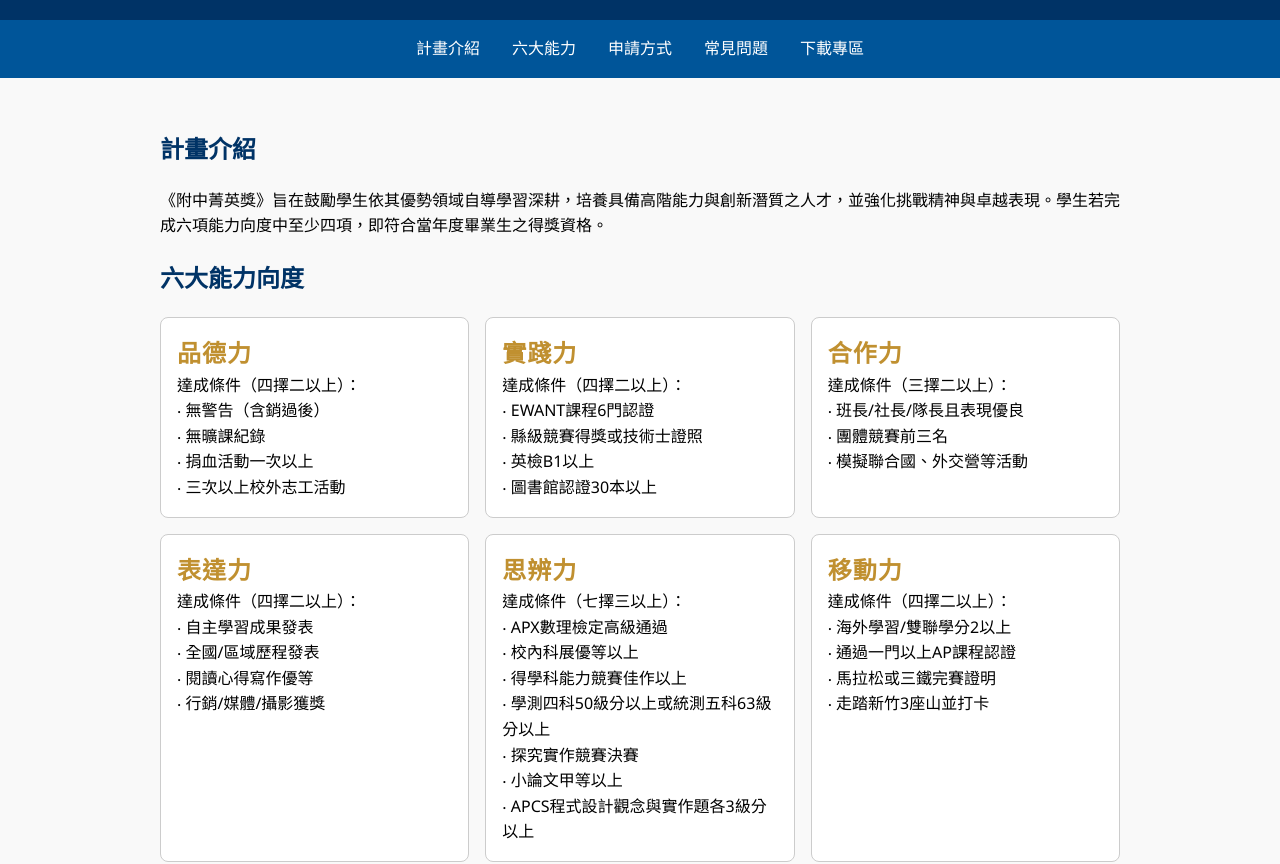
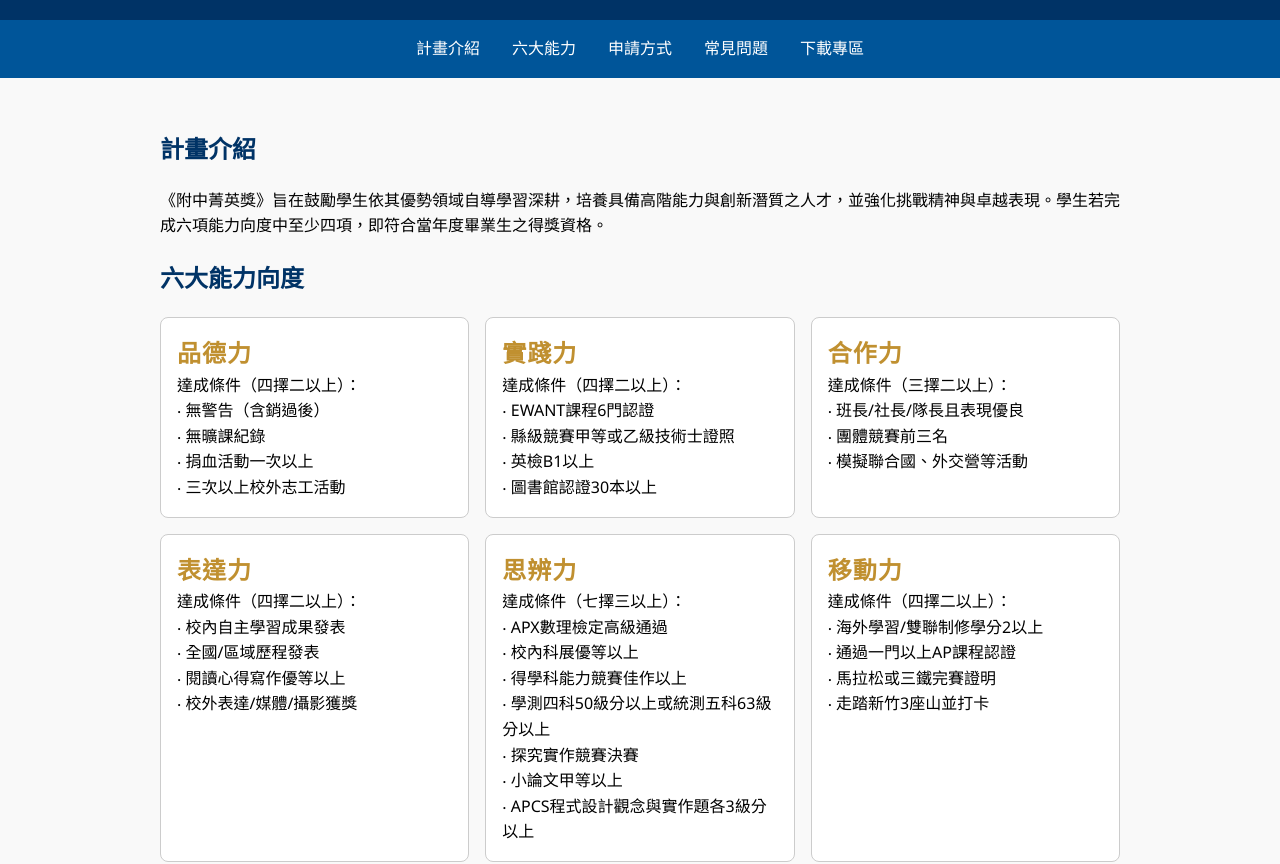
Before and after one commit to eliteaward/cpyc, a plain HTML site: page index.html in a window 1280 px wide. Shown: the part 106-970 px from the top of the page. Drawn offline with Linux system fonts and the light colour scheme.

Commit message:
Update index.html

```diff
--- a/index.html
+++ b/index.html
@@ -96,7 +96,7 @@
           <strong style="font-size: 24px; color: #C09030; letter-spacing: 1px;">實踐力</strong><br>
           達成條件（四擇二以上）：<br>
           ‧ EWANT課程6門認證<br>
-          ‧ 縣級競賽得獎或技術士證照<br>
+          ‧ 縣級競賽甲等或乙級技術士證照<br>
           ‧ 英檢B1以上<br>
           ‧ 圖書館認證30本以上
         </div>
@@ -110,10 +110,10 @@
         <div class="card">
           <strong style="font-size: 24px; color: #C09030; letter-spacing: 1px;">表達力</strong><br>
           達成條件（四擇二以上）：<br>
-          ‧ 自主學習成果發表<br>
+          ‧ 校內自主學習成果發表<br>
           ‧ 全國/區域歷程發表<br>
-          ‧ 閱讀心得寫作優等<br>
-          ‧ 行銷/媒體/攝影獲獎
+          ‧ 閱讀心得寫作優等以上<br>
+          ‧ 校外表達/媒體/攝影獲獎
         </div>
         <div class="card">
           <strong style="font-size: 24px; color: #C09030; letter-spacing: 1px;">思辨力</strong><br>
@@ -129,7 +129,7 @@
         <div class="card">
           <strong style="font-size: 24px; color: #C09030; letter-spacing: 1px;">移動力</strong><br>
           達成條件（四擇二以上）：<br>
-          ‧ 海外學習/雙聯學分2以上<br>
+          ‧ 海外學習/雙聯制修學分2以上<br>
           ‧ 通過一門以上AP課程認證<br>
           ‧ 馬拉松或三鐵完賽證明<br>
           ‧ 走踏新竹3座山並打卡
```
